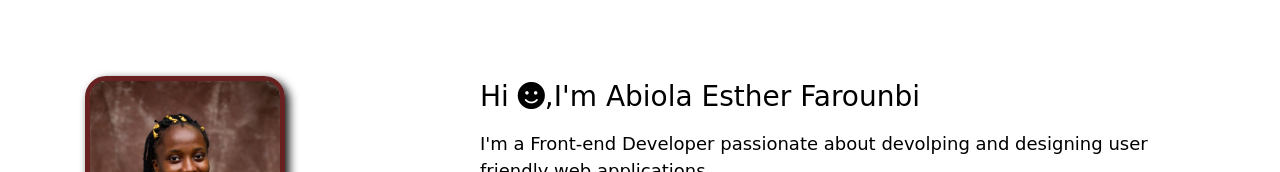
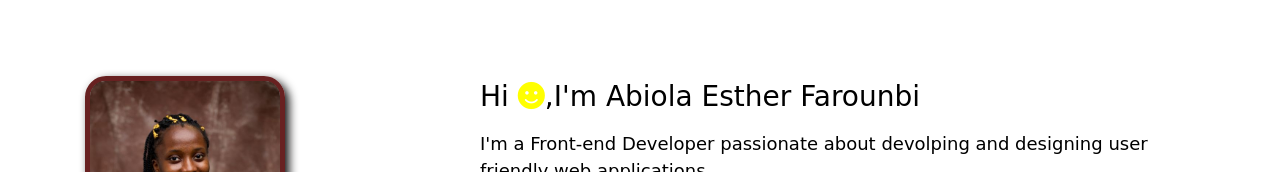
Before and after one commit to Abiola-Farounbi/portfolio1, a plain HTML site: page index.html in a window 1280 px wide. Shown: the top 172 px of the page. Drawn offline with nearby package versions, Linux system fonts and the light colour scheme; a web font is replaced by a local one.

Commit message:
Update index.html

```diff
--- a/index.html
+++ b/index.html
@@ -46,7 +46,7 @@
                     <div class="jumbotron colours">
                         <div class="row head1">
                        <h3>
-                       Hi <i class="fas fa-smile" style="color:black;"></i>,I'm Abiola Esther Farounbi
+                       Hi <i class="fas fa-smile" style="color:yellow;"></i>,I'm Abiola Esther Farounbi
 
                     </h3>
                     </div>
```
